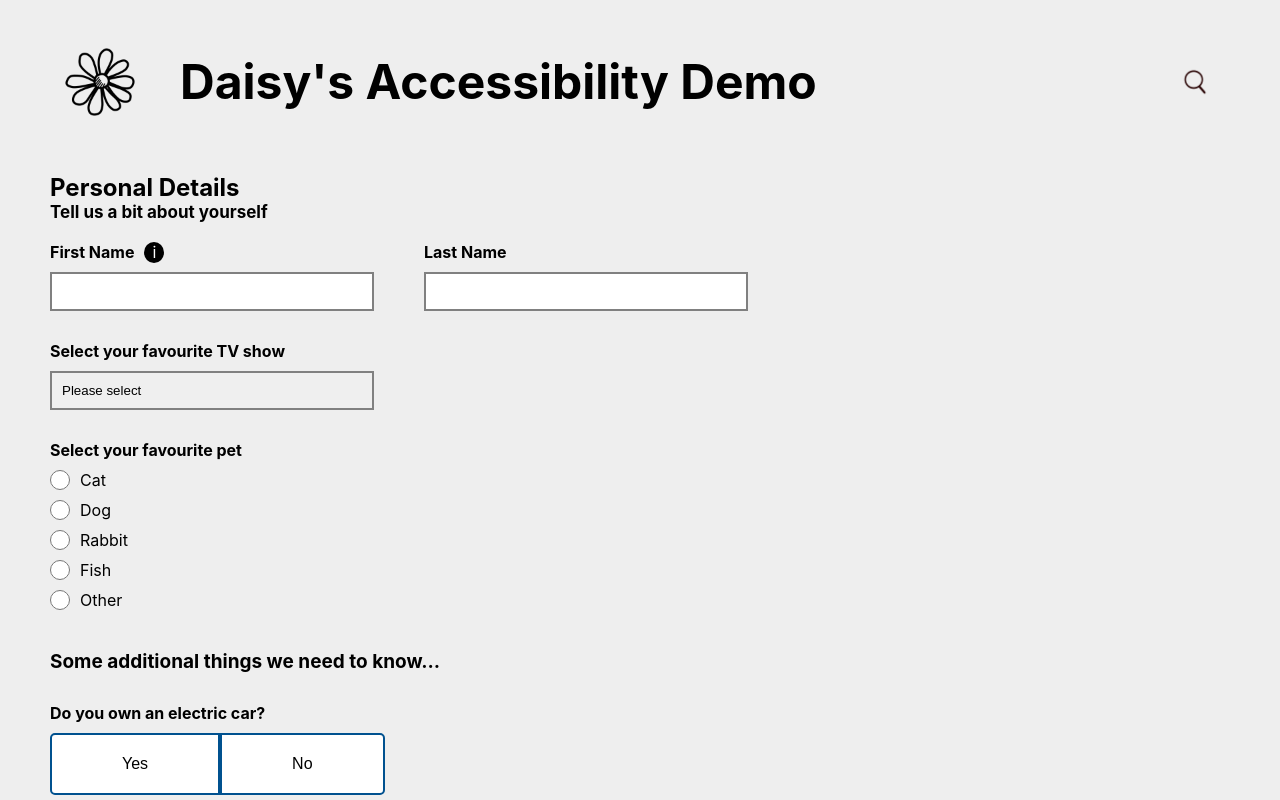
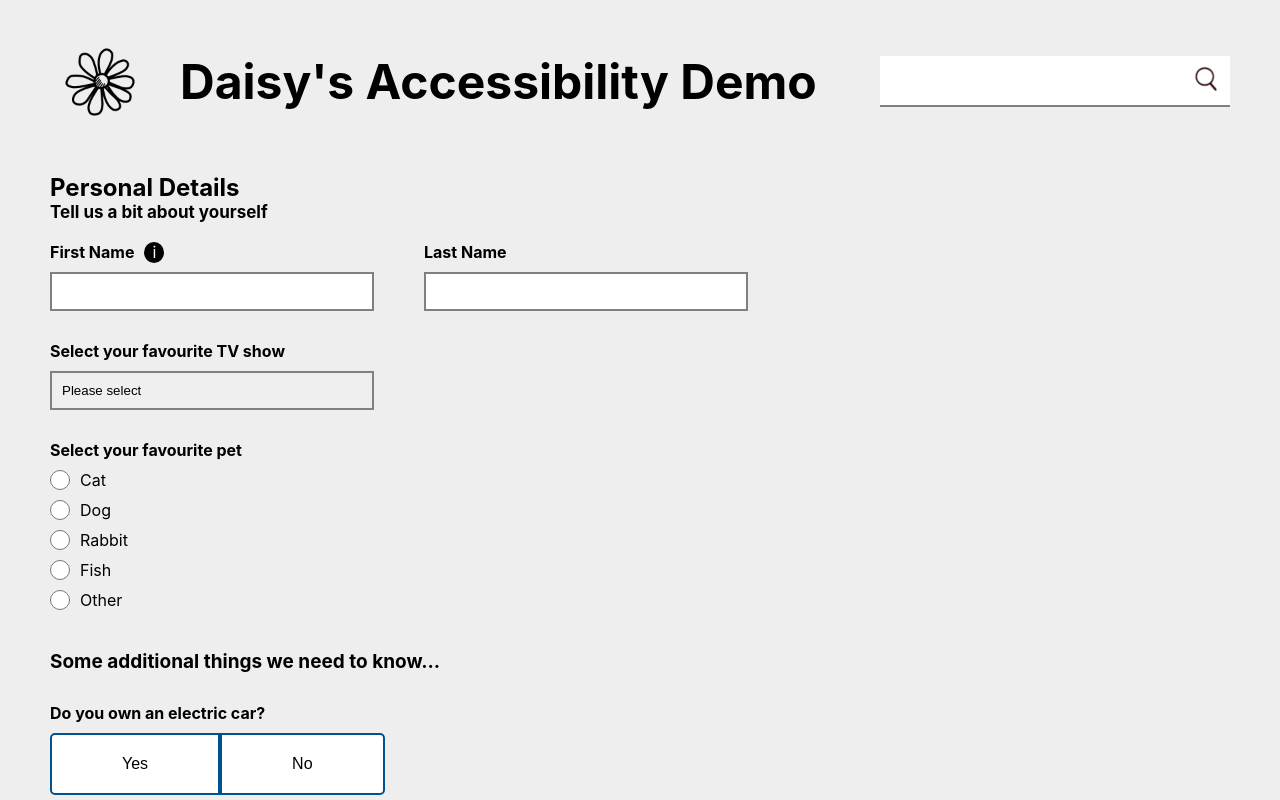
Before and after one commit to DaisyWard/accessibility-demo, a React (Create React App) app: page / in a window 1280 px wide. Shown: the top 800 px of the page. Built offline with nearby package versions, Linux system fonts and the light colour scheme.

Commit message:
Add Search Bar

```diff
--- a/src/App.css
+++ b/src/App.css
@@ -57,13 +57,6 @@ h4,
   cursor: pointer;
 }
 
-.search-icon {
-  height: 30px;
-  width: 30px;
-  padding: 20px;
-  cursor: pointer;
-}
-
 .additional-header {
   margin-top: 30px;
 }
@@ -72,3 +65,15 @@ h4,
   overflow: hidden;
   height: 100vh;
 }
+
+.sr-only {
+  position: absolute;
+  width: 1px;
+  height: 1px;
+  padding: 0;
+  margin: -1px;
+  overflow: hidden;
+  clip: rect(0, 0, 0, 0);
+  white-space: nowrap;
+  border: 0;
+}
--- a/src/App.js
+++ b/src/App.js
@@ -9,9 +9,9 @@ import RadioButtons from './components/radioButtons/RadioButtons'
 import Checkbox from './components/checkbox/Checkbox'
 import ToggleButtons from './components/toggleButtons/ToggleButtons'
 import Modal from './components/modal/Modal'
+import Search from './components/search/Search'
 
 import logoPNG from './images/logo.png'
-import searchPNG from './images/search.png'
 
 import dropdownData from './data/dropdown'
 import toggleButtonData from './data/toggleButton'
@@ -27,7 +27,7 @@ function App() {
           <img className='logo' alt={`Daisy's accessible demo logo. Navigate to home page`} src={logoPNG} />
           <h1>Daisy's Accessibility Demo</h1>
         </div>
-        <img className='search-icon' alt={'Sitewide search'} src={searchPNG} />
+        <Search />
       </header>
       <section>
         <div className='headers'>
--- a/src/components/button.css
+++ b/src/components/button.css
@@ -1,6 +1,6 @@
 .button {
   display: block;
-  padding: 10px 50px;
+  padding: 15px 50px;
   margin-top: 30px;
   border: none;
   background-color: #00518F;
--- /dev/null
+++ b/src/components/search/Search.js
@@ -0,0 +1,35 @@
+import React, { useState } from 'react'
+import './search.css'
+
+import searchPNG from '../../images/search.png'
+
+const Search = () => {
+
+  return (
+    <div className='search-wrapper'>
+      <form id='search' action='/search' method='get' role='search'>
+        <label class='sr-only' htmlFor='goose'>Search</label>
+        <input
+          className='search-input'
+          name='Search'
+          type='search'
+          id='goose'
+          autoComplete='off'
+        />
+      </form>
+
+      <button
+        className='search-button'
+        type='submit'
+        form='search'
+      >
+        <img
+          className='search-icon'
+          alt='Sitewide search'
+          src={searchPNG}  />
+      </button>
+    </div>
+  )
+}
+
+export default Search
--- /dev/null
+++ b/src/components/search/search.css
@@ -0,0 +1,29 @@
+.search-input {
+  -webkit-appearance: none;
+  width: 350px;
+  height: 51px;
+  border: 0;
+  border-bottom: 2px solid grey;
+  padding: 0 10px;
+}
+
+.search-wrapper {
+  display: flex;
+  position: relative;
+}
+
+.search-button {
+  background-color: white;
+  border: 0;
+  height: 44px;
+  width: 44px;
+  position: absolute;
+  right: 2px;
+  top: 2px;
+}
+
+.search-icon {
+  cursor: pointer;
+  width: 30px;
+  height: 30px;
+}
--- a/src/components/textField/TextField.js
+++ b/src/components/textField/TextField.js
@@ -1,6 +1,6 @@
 import { useState } from 'react'
 
-import './TextField.css'
+import './textField.css'
 
 import Tooltip from '../tooltip/Tooltip'
 
```
